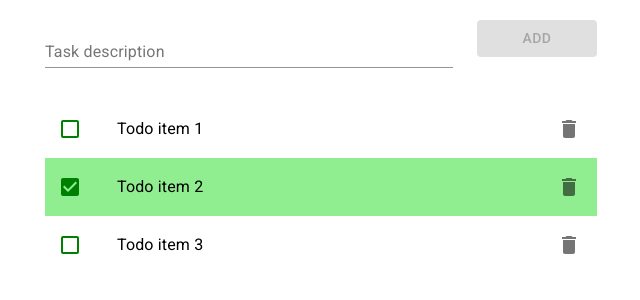
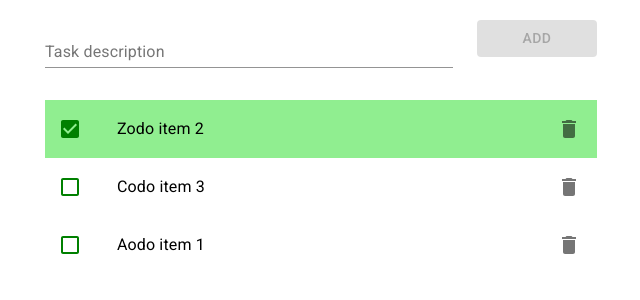
Before and after one commit to imilka/react-todo, a React (Create React App) app: page / in a window 1280 px wide. Shown: the top 300 px of the page, without its empty margins (319-959 px from the left). Built offline with nearby package versions, Linux system fonts and the light colour scheme.

Commit message:
reverse sort items by todo description

```diff
--- a/src/containers/App.js
+++ b/src/containers/App.js
@@ -20,9 +20,16 @@ const mapDispatchToProps = dispatch => ({
   editTodo: (id, description) => dispatch(editTodo(id, description))
 });
 
-const mapStateToProps = state => ({
-  todoItems: state.todoList
-});
+const mapStateToProps = state => {
+  // should use something like reselect here
+  const sorted = state.todoList.slice().sort((a, b) => {
+    return b.description.toString().localeCompare(a.description);
+  });
+
+  return {
+    todoItems: sorted
+  };
+};
 
 class App extends Component {
 
--- a/src/reducers/todoListReducer.js
+++ b/src/reducers/todoListReducer.js
@@ -1,17 +1,17 @@
 const initialState = [
   {
     id: 1,
-    description: "Todo item 1",
+    description: "Aodo item 1",
     completed: false
   },
   {
     id: 2,
-    description: "Todo item 2",
+    description: "Zodo item 2",
     completed: true
   },
   {
     id: 3,
-    description: "Todo item 3",
+    description: "Codo item 3",
     completed: false
   }
 ];
```
